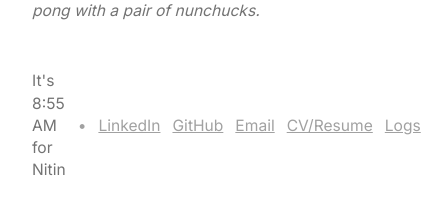
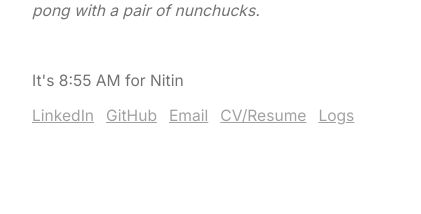
Before and after one commit to nitintf/www, a Next.js app: page / in a window 390 px wide. Shown: the part 1185-1399 px from the top of the page, 421 px wide, since content can reach past the window. After the commit the page ends 1376 px from the top, so only its background shows below. Built offline with nearby package versions, Linux system fonts and the light colour scheme; no server answers.

Commit message:
fix(styles): footer in mobile not wrapping nav items

```diff
--- a/components/footer.tsx
+++ b/components/footer.tsx
@@ -4,16 +4,16 @@ import Link from 'next/link';
 export default function Footer() {
   return (
     <footer
-      className="mt-4 flex items-center justify-start gap-3 text-sm text-neutral-500"
+      className="mt-4 flex flex-col sm:flex-row sm:items-center items-start justify-start gap-3 text-sm text-neutral-500"
       aria-label="Site footer"
     >
       <CurrentTime />
-      <span aria-hidden="true" className="text-neutral-400">
+      <span aria-hidden="true" className="text-neutral-400 hidden sm:inline">
         •
       </span>
       <nav
         aria-label="Social links and resources"
-        className="flex items-center gap-3"
+        className="flex flex-wrap items-center gap-3"
       >
         <a
           href="https://www.linkedin.com/in/nitin-panwarr/"
```
